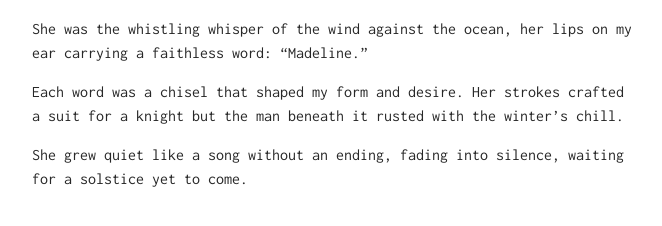
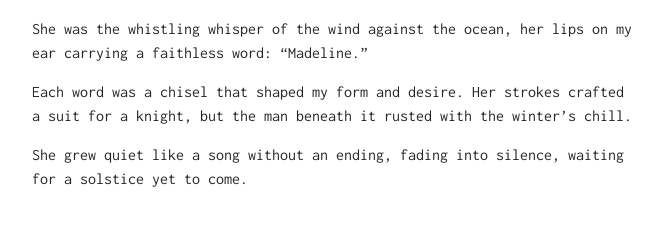
Before and after one commit to ordinarythings/ordinarythings.github.io, a Jekyll site: the page built from _posts/2018-02-06-Prague.md, in a window 1280 px wide. Shown: the part 248-474 px from the top of the page, without its empty margins (308-970 px from the left). Built offline with Jekyll 4.4.1, drawn with Linux system fonts in a browser that asks for light colours.

```diff
--- a/_posts/2018-02-06-Prague.md
+++ b/_posts/2018-02-06-Prague.md
@@ -8,6 +8,6 @@ Under the fluorescent Prague moon, she moved like a raindrop. Graceful, yet stea
 
 She was the whistling whisper of the wind against the ocean, her lips on my ear carrying a faithless word: "Madeline."
 
-Each word was a chisel that shaped my form and desire. Her strokes crafted a suit for a knight but the man beneath it rusted with the winter's chill.
+Each word was a chisel that shaped my form and desire. Her strokes crafted a suit for a knight, but the man beneath it rusted with the winter's chill.
 
 She grew quiet like a song without an ending, fading into silence, waiting for a solstice yet to come.
```
